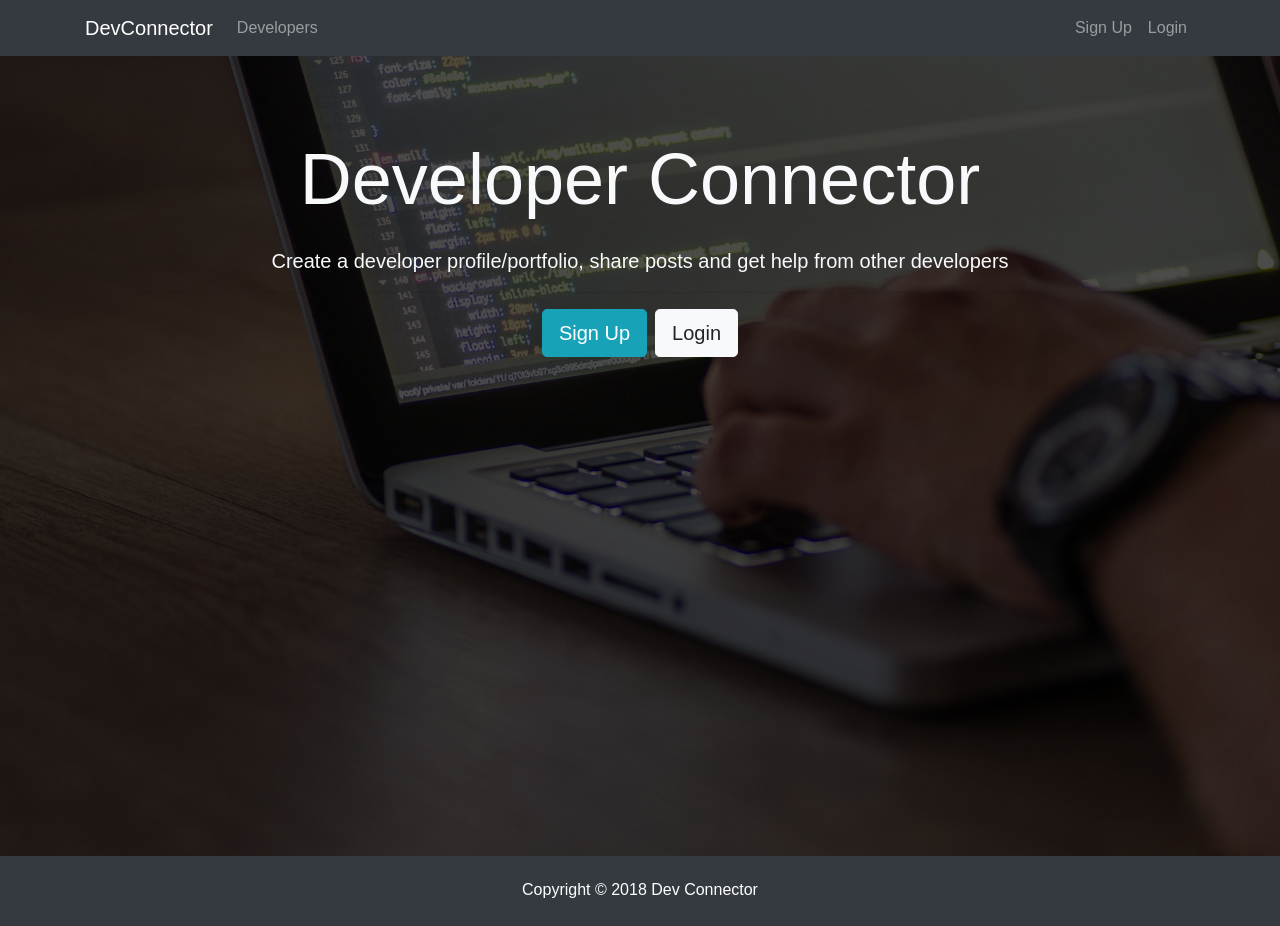
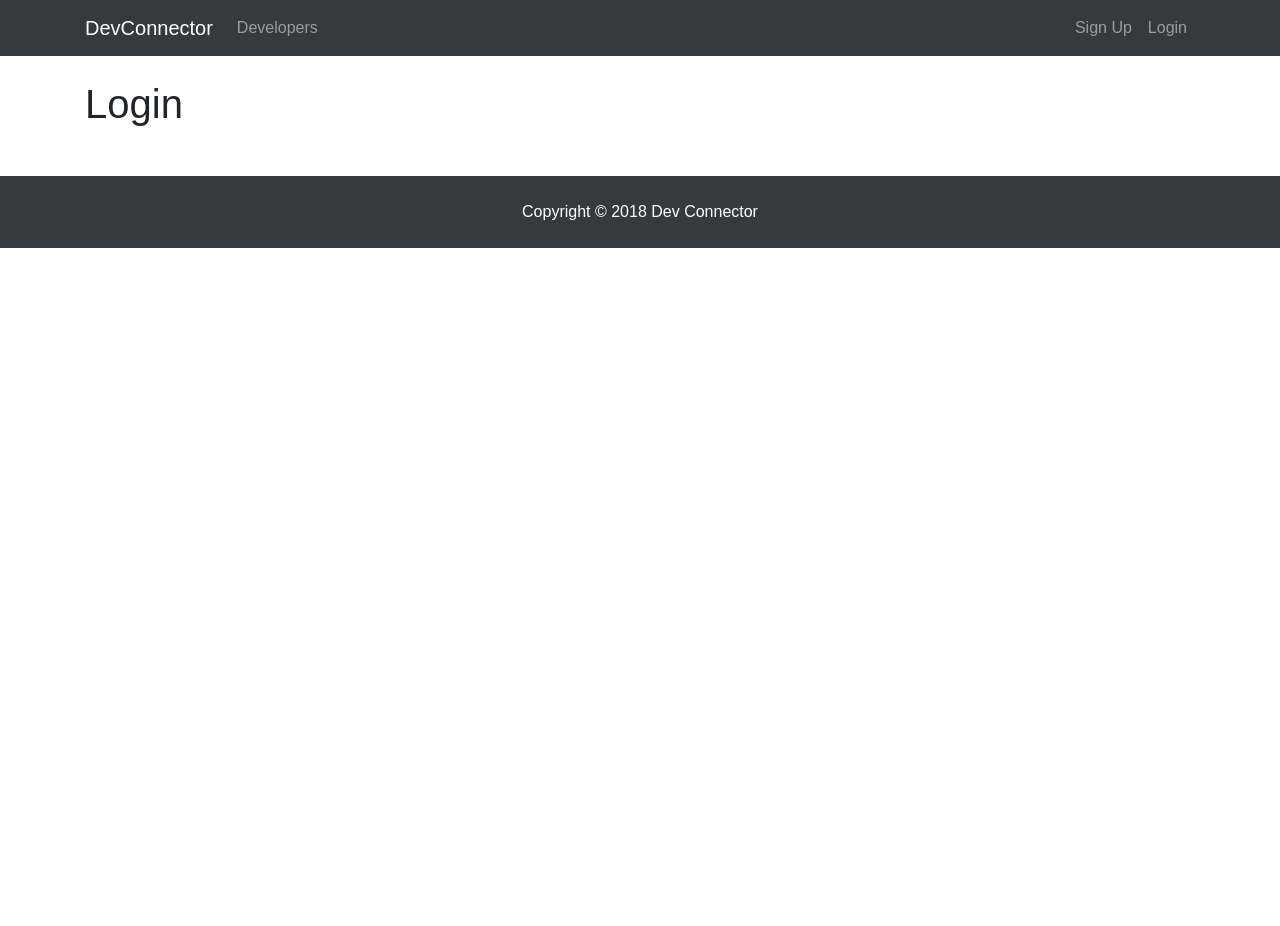
Before and after one commit to TheRobOne/devsocialapp, a React (Create React App) app in the folder client/: page /login in a window 1280 px wide. After the commit the page ends 800 px from the top, so only its background shows below. Built offline with nearby package versions, Linux system fonts and the light colour scheme.

Commit message:
added react router

```diff
--- a/client/package.json
+++ b/client/package.json
@@ -5,6 +5,7 @@
   "dependencies": {
     "react": "^16.3.2",
     "react-dom": "^16.3.2",
+    "react-router-dom": "^4.2.2",
     "react-scripts": "1.1.4"
   },
   "scripts": {
--- a/client/src/App.js
+++ b/client/src/App.js
@@ -1,17 +1,26 @@
 import React, { Component } from 'react';
+import { BrowserRouter as Router, Route } from 'react-router-dom';
 import './App.css';
 import Navbar from './components/layout/Navbar';
 import Landing from './components/layout/Landing';
 import Footer from './components/layout/Footer';
+import Register from './components/auth/Register';
+import Login from './components/auth/Login';
 
 class App extends Component {
   render() {
     return (
-      <div className="App">
-        <Navbar/>
-        <Landing/>
-        <Footer/>
-      </div>
+      <Router>
+        <div className="App">
+          <Navbar />
+          <Route exact path="/" component={Landing} />
+          <div className="container">
+            <Route exact path="/register" component={Register}/>
+            <Route exact path="/login" component={Login}/>
+          </div>
+          <Footer />
+        </div>
+      </Router>
     );
   }
 }
--- /dev/null
+++ b/client/src/components/auth/Login.js
@@ -0,0 +1,13 @@
+import React, { Component } from 'react'
+
+class Login extends Component {
+  render() {
+    return (
+      <div>
+        <h1>Login</h1>
+      </div>
+    )
+  }
+}
+
+export default Login;
--- /dev/null
+++ b/client/src/components/auth/Register.js
@@ -0,0 +1,13 @@
+import React, { Component } from 'react'
+
+class Register extends Component {
+  render() {
+    return (
+      <div>
+        <h1>Register</h1>
+      </div>
+    )
+  }
+}
+
+export default Register;
--- a/client/src/components/layout/Landing.js
+++ b/client/src/components/layout/Landing.js
@@ -1,4 +1,5 @@
 import React, { Component } from 'react'
+import { Link } from 'react-router-dom';
 
 class Landing extends Component {
     render() {
@@ -12,8 +13,8 @@
                                     <h1 className="display-3 mb-4">Developer Connector </h1>
                                     <p className="lead"> Create a developer profile/portfolio, share posts and get help from other developers</p>
                                     <hr />
-                                    <a href="register.html" className="btn btn-lg btn-info mr-2">Sign Up</a>
-                                    <a href="login.html" className="btn btn-lg btn-light">Login</a>
+                                    <Link to="/register" className="btn btn-lg btn-info mr-2">Sign Up</Link>
+                                    <Link to="/login" className="btn btn-lg btn-light">Login</Link>
                                 </div>
                             </div>
                         </div>
--- a/client/src/components/layout/Navbar.js
+++ b/client/src/components/layout/Navbar.js
@@ -1,4 +1,5 @@
 import React, { Component } from 'react'
+import { Link } from 'react-router-dom';
 
 class Navbar extends Component {
     render() {
@@ -6,7 +7,7 @@
             <div>
                 <nav className="navbar navbar-expand-sm navbar-dark bg-dark mb-4">
                     <div className="container">
-                        <a className="navbar-brand" href="landing.html">DevConnector</a>
+                        <Link className="navbar-brand" to="/">DevConnector</Link>
                         <button className="navbar-toggler" type="button" data-toggle="collapse" data-target="#mobile-nav">
                             <span className="navbar-toggler-icon"></span>
                         </button>
@@ -14,16 +15,16 @@
                         <div className="collapse navbar-collapse" id="mobile-nav">
                             <ul className="navbar-nav mr-auto">
                                 <li className="nav-item">
-                                    <a className="nav-link" href="profiles.html"> Developers</a>
+                                    <Link className="nav-link" to="/profiles"> {' '} Developers</Link>
                                 </li>
                             </ul>
 
                             <ul className="navbar-nav ml-auto">
                                 <li className="nav-item">
-                                    <a className="nav-link" href="register.html">Sign Up</a>
+                                    <Link className="nav-link" to="/register">Sign Up</Link>
                                 </li>
                                 <li className="nav-item">
-                                    <a className="nav-link" href="login.html">Login</a>
+                                    <Link className="nav-link" to="/login">Login</Link>
                                 </li>
                             </ul>
                         </div>
```
Also changed, not shown: 1 other file (tests, documents, lock files or other folders).
